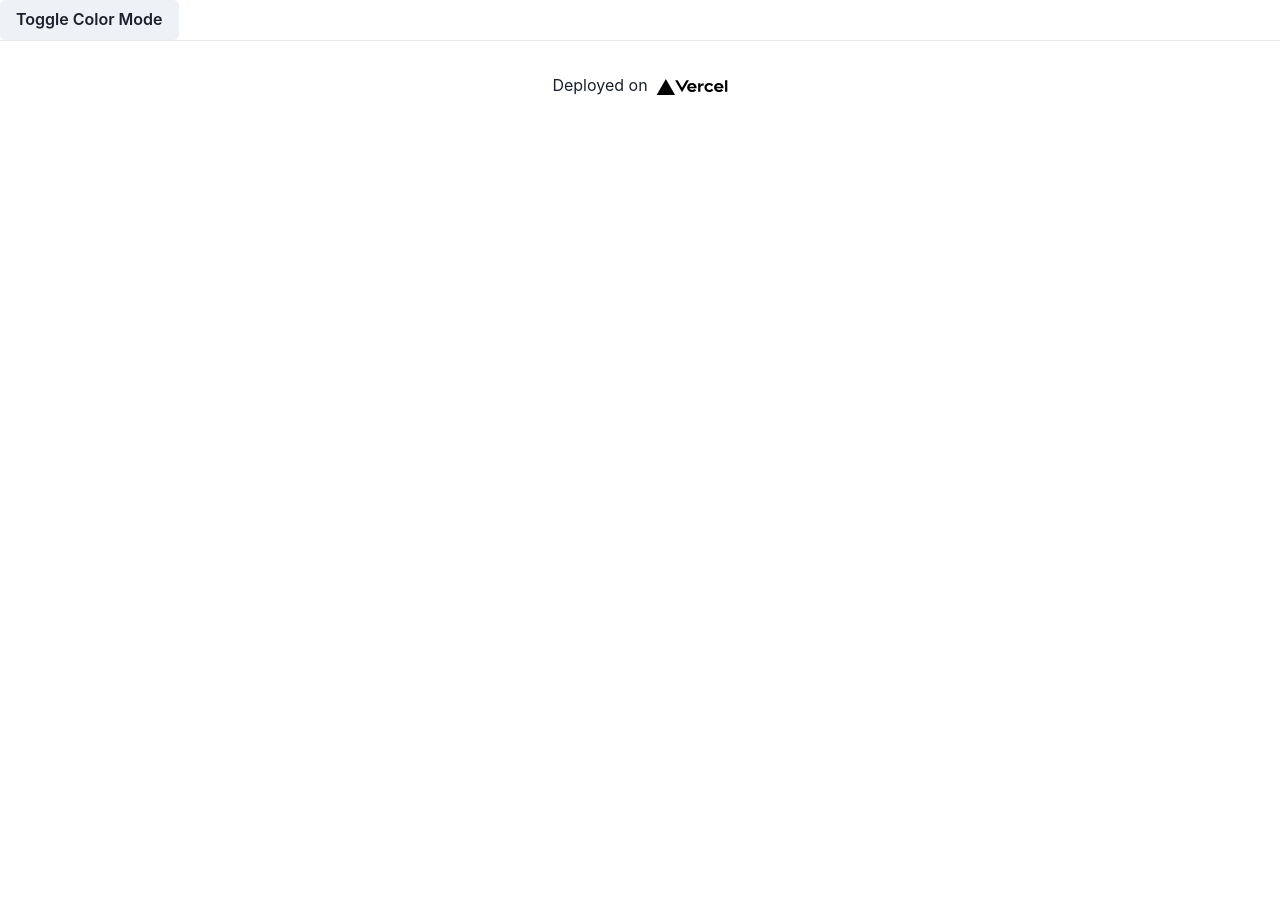
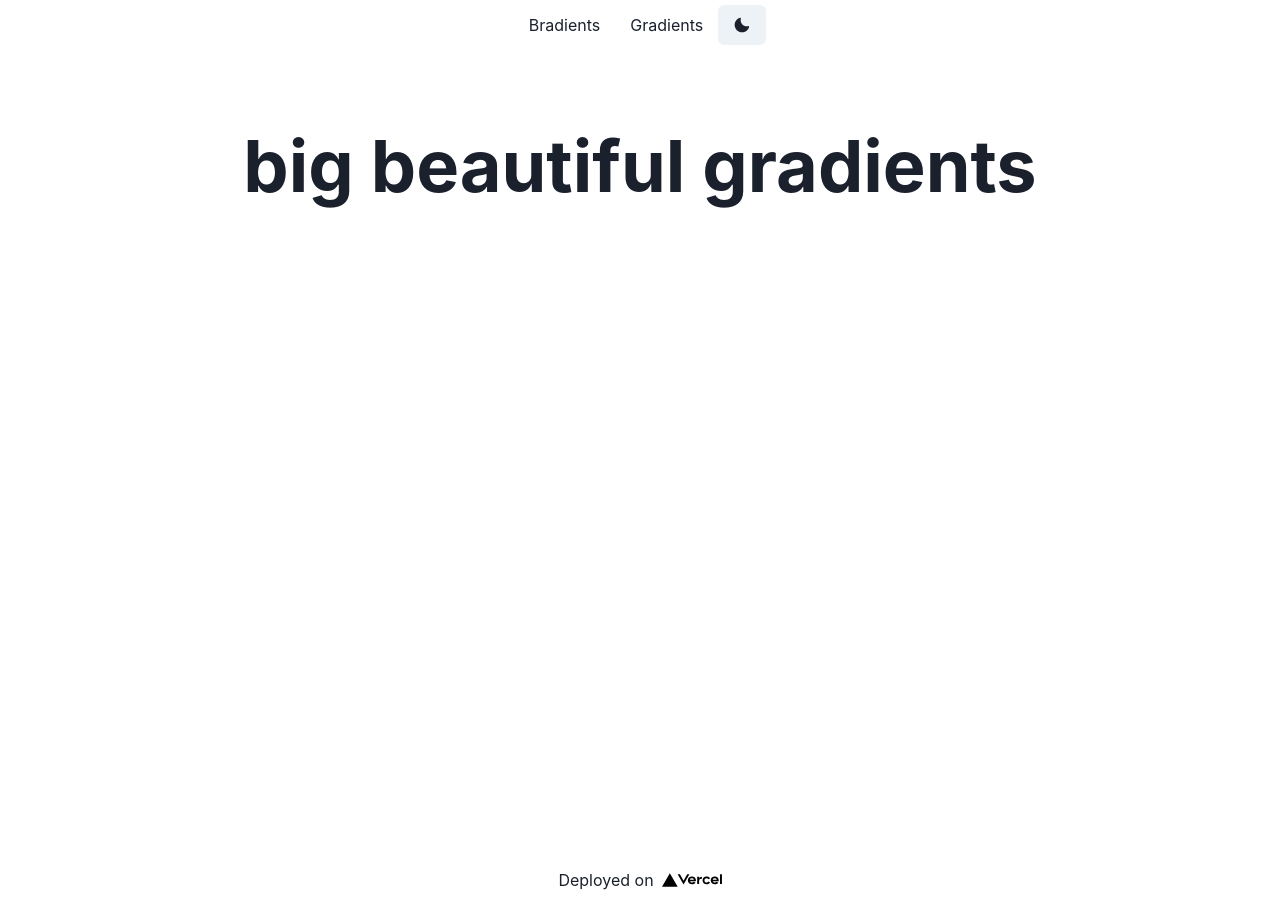
Before and after one commit to Maniktherana/archives, a Next.js app: page / in a window 1280 px wide. Before the commit the page ends 800 px from the top, so only its background shows below. Built offline with nearby package versions, Linux system fonts and the light colour scheme.

Commit message:
Add Nav.js Footer.js with dark mode toggle

```diff
--- /dev/null
+++ b/components/Footer.js
@@ -0,0 +1,21 @@
+import { Image } from '@chakra-ui/react'
+import footerStyles from '../styles/Footer.module.css'
+
+export const Footer = () => {
+  return (
+    <footer className={footerStyles.footer}>
+        <a
+          href="https://vercel.com?utm_source=create-next-app&utm_medium=default-template&utm_campaign=create-next-app"
+          target="_blank"
+          rel="noopener noreferrer"
+        >
+          Deployed on{' '}
+          <span className={footerStyles.logo}>
+            <Image src="/vercel.svg" alt="Vercel Logo" boxSize='60px' ml={2} />
+          </span>
+        </a>
+      </footer>
+  )
+}
+
+export default Footer
--- /dev/null
+++ b/components/Layout.js
@@ -0,0 +1,18 @@
+import styles from '../styles/Layout.module.css'
+import Footer from './Footer'
+import Nav from './Nav'
+
+export const Layout = ({ children }) => {
+  return (
+        <>
+            <Nav />
+            <div className={styles.container}>
+                <main className={styles.main}>{children}</main>
+            </div>
+            <Footer />
+        </>
+
+  )
+}
+
+export default Layout
--- /dev/null
+++ b/components/Nav.js
@@ -0,0 +1,28 @@
+import navStyles from '../styles/Nav.module.css'
+import NextLink from 'next/link'
+import { Link } from '@chakra-ui/react'
+import ToggleColorMode from "./ToggleColorMode"
+
+export const Nav = () => {
+  return (
+    <nav className={navStyles.nav}>
+        <ul>
+            <li className='home'>
+              <NextLink href='/' passHref>
+                <Link>Bradients</Link>
+              </NextLink>
+            </li>
+            <li>
+              <NextLink href='/' passHref>
+                <Link href='/gradients'>Gradients</Link>
+              </NextLink>
+            </li>
+            <li>
+              <ToggleColorMode />
+            </li>
+        </ul>
+    </nav>
+  )
+}
+
+export default Nav
--- /dev/null
+++ b/components/ToggleColorMode.js
@@ -0,0 +1,11 @@
+import { Button, useColorMode } from "@chakra-ui/react"
+import { SunIcon, MoonIcon } from "@chakra-ui/icons"
+
+export const ToggleColorMode = () => {
+    const { colorMode, toggleColorMode } = useColorMode()
+  return (
+    <Button onClick={() => toggleColorMode()}>{colorMode === "dark" ? <SunIcon/> : <MoonIcon/>}</Button>
+  )
+}
+
+export default ToggleColorMode
--- a/pages/_app.js
+++ b/pages/_app.js
@@ -1,10 +1,15 @@
-import '../styles/globals.css'
+import Layout from '../components/Layout'
 import { ChakraProvider } from '@chakra-ui/react'
+import theme from "./theme"
+import { ColorModeScript } from "@chakra-ui/color-mode"
 
 function MyApp({ Component, pageProps }) {
   return (
-    <ChakraProvider>
-      <Component {...pageProps} />
+    <ChakraProvider theme={theme}>
+      <ColorModeScript initialColorMode={theme.config.initialColorMode}/>
+      <Layout>
+        <Component {...pageProps} />
+      </Layout>
     </ChakraProvider>
     )
 }
--- a/pages/index.js
+++ b/pages/index.js
@@ -1,6 +1,6 @@
 import Head from 'next/head'
 import Image from 'next/image'
-import styles from '../styles/Home.module.css'
+import styles from '../styles/Layout.module.css'
 import { Box,
     chakra,
     Text,
@@ -19,19 +19,13 @@ export default function Home() {
   const formBackground = useColorModeValue("gray.100", "gray.700")
   return (
     <div>
-      <Button onClick={toggleColorMode}>Toggle Color Mode</Button>
-      <footer className={styles.footer}>
-        <a
-          href="https://vercel.com?utm_source=create-next-app&utm_medium=default-template&utm_campaign=create-next-app"
-          target="_blank"
-          rel="noopener noreferrer"
-        >
-          Deployed on{' '}
-          <span className={styles.logo}>
-            <Image src="/vercel.svg" alt="Vercel Logo" width={72} height={16} />
-          </span>
-        </a>
-      </footer>
+      <Head>
+        <title>Bradients</title>
+        <meta name="keywords" content="gradient, gradients" />
+      </Head>
+      <Heading as='h1' size='4xl'>big beautiful gradients</Heading>
+      <p></p>
+
     </div>
   )
 }
--- /dev/null
+++ b/pages/theme.js
@@ -0,0 +1,29 @@
+import { extendTheme } from '@chakra-ui/react'
+
+const theme = {
+    config: {
+        initialColorMode: "dark",
+        useSystemColorMode: true
+    },
+    styles: {
+        global: {
+            body: {
+                "padding": "0",
+                "margin": "0",
+                "font-family": "-apple-system, BlinkMacSystemFont, 'Segoe UI', 'Roboto', 'Oxygen', 'Ubuntu', 'Cantarell', 'Fira Sans', 'Droid Sans', 'Helvetica Neue', sans-serif",
+              },
+
+              a: {
+                "color": "inherit",
+               "text-decoration": "none",
+              }
+
+              * {
+                "box-sizing": "border-box"
+              }
+
+        }
+    }
+}
+
+export default extendTheme(theme)
--- /dev/null
+++ b/styles/Footer.module.css
@@ -0,0 +1,20 @@
+.footer {
+    display: flex;
+    flex: 1;
+    justify-content: space-between;
+    align-items: center;
+  }
+
+.footer a {
+    display: flex;
+    justify-content: center;
+    align-items: center;
+    flex-grow: 1;
+  }
+
+@media (max-width: 600px) {
+  .grid {
+    width: 100%;
+    flex-direction: column;
+  }
+}
--- a/styles/Home.module.css
+++ b/styles/Layout.module.css
@@ -1,32 +1,22 @@
 .container {
-  padding: 0 2rem;
+  min-height: 100vh;
+  padding: 0 0.5rem;
+  display: flex;
+  flex-direction: column;
+  justify-content: flex-start;
+  align-items: center;
 }
 
 .main {
-  min-height: 100vh;
-  padding: 4rem 0;
+  padding: 5rem 0;
   flex: 1;
   display: flex;
   flex-direction: column;
-  justify-content: center;
+  justify-content: flex-start;
   align-items: center;
+  font-size: 1.25rem;
 }
 
-.footer {
-  display: flex;
-  flex: 1;
-  padding: 2rem 0;
-  border-top: 1px solid #eaeaea;
-  justify-content: center;
-  align-items: center;
-}
-
-.footer a {
-  display: flex;
-  justify-content: center;
-  align-items: center;
-  flex-grow: 1;
-}
 
 .title a {
   color: #0070f3;
@@ -103,10 +93,6 @@
   line-height: 1.5;
 }
 
-.logo {
-  height: 1em;
-  margin-left: 0.5rem;
-}
 
 @media (max-width: 600px) {
   .grid {
--- /dev/null
+++ b/styles/Nav.module.css
@@ -0,0 +1,18 @@
+.nav {
+    height: 50px;
+    padding: 10px;
+    display: flex;
+    justify-content: center;
+    align-items: center;
+  }
+
+  .nav ul {
+    display: flex;
+    justify-content: center;
+    align-items: center;
+    list-style: none;
+  }
+
+  .nav ul li a {
+    margin: 5px 15px;
+  }
--- a/styles/globals.css
+++ /dev/null
@@ -1,16 +0,0 @@
-html,
-body {
-  padding: 0;
-  margin: 0;
-  font-family: -apple-system, BlinkMacSystemFont, Segoe UI, Roboto, Oxygen,
-    Ubuntu, Cantarell, Fira Sans, Droid Sans, Helvetica Neue, sans-serif;
-}
-
-a {
-  color: inherit;
-  text-decoration: none;
-}
-
-* {
-  box-sizing: border-box;
-}
```
Also changed, not shown: pages/gradients.js (added, +26 -0 lines).
